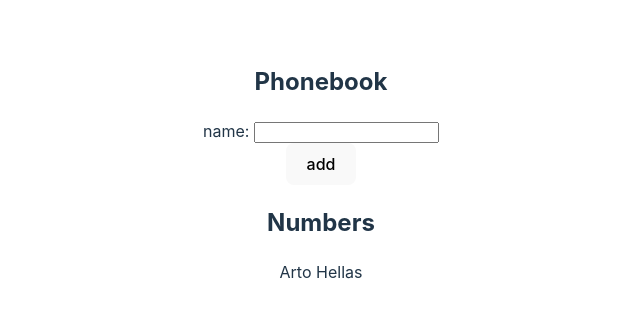
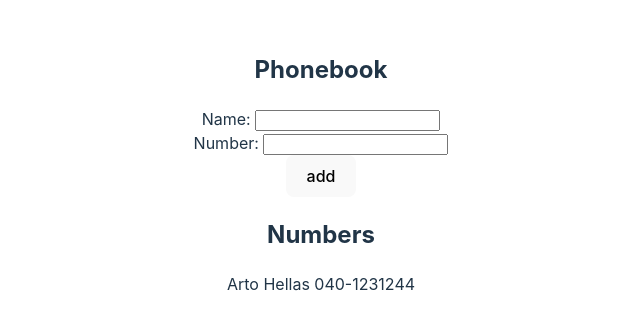
Before and after one commit to nina20126/MOOCFullStack, a React (Vite) app in the folder Osa 2/puhelinluettelo/: page / in a window 1280 px wide. Shown: the part 236-566 px from the top of the page, without its empty margins (319-959 px from the left). Built offline with nearby package versions, Linux system fonts and the light colour scheme.

Commit message:
puhelinluettelo step 3

```diff
--- a/Osa 2/puhelinluettelo/src/App.jsx
+++ b/Osa 2/puhelinluettelo/src/App.jsx
@@ -3,16 +3,21 @@
 
 const App = () => {
   const [person, setPerson] = useState([
-    {name: 'Arto Hellas'}
+    {
+      name: 'Arto Hellas',
+      number: '040-1231244'
+    }
   ])
+
   const [newName, setNewName] = useState('')
+  const [newNumber, setNewNumber] = useState('')
 
-  // tapahtumankäsittelijäfunktio reagoi napin painamiseen
-  const addName = (event) => { // Parametrin event arvona on metodin kutsun aiheuttama
-    event.preventDefault() // estää lomakkeen oletusarvoisen toiminnan, sivun uudelleen latautumisen
+  const addName = (event) => {
+    event.preventDefault()
 
       const nameObject = {
         name: newName,
+        number: newNumber,
       }
 
       const allNames = person.map((all) => all.name)
@@ -20,15 +25,24 @@
 
       if (findName) {
         alert(`${newName} is already added to phonebook `)
+        clearForm()
       } else {
         setPerson(person.concat(nameObject))
-        setNewName('')
+        clearForm()
       }
-
   }
 
   const handleNameChange = (event) => {
     setNewName(event.target.value)
+  }
+
+  const handleNumberChange = (event) => {
+    setNewNumber(event.target.value)
+  }
+
+  const clearForm = () => {
+    setNewName('')
+    setNewNumber('')
   }
 
   return (
@@ -36,17 +50,21 @@
       <h2>Phonebook</h2>
       <form onSubmit={addName}>
         <div>
-          name: <input value={newName} onChange={handleNameChange}/>
+          Name: <input value={newName} onChange={handleNameChange}/>
+        </div>
+        <div>
+          Number: <input value={newNumber} onChange={handleNumberChange} />
         </div>
         <div>
           <button type="submit">add</button>
         </div>
       </form>
+
       <h2>Numbers</h2>
       <div>
         {person.map(p =>
         <li style={{listStyleType: 'none'}} key={p.name} >
-          {p.name}
+          {p.name} {p.number}
         </li>)}
       </div>
     </div>
```
